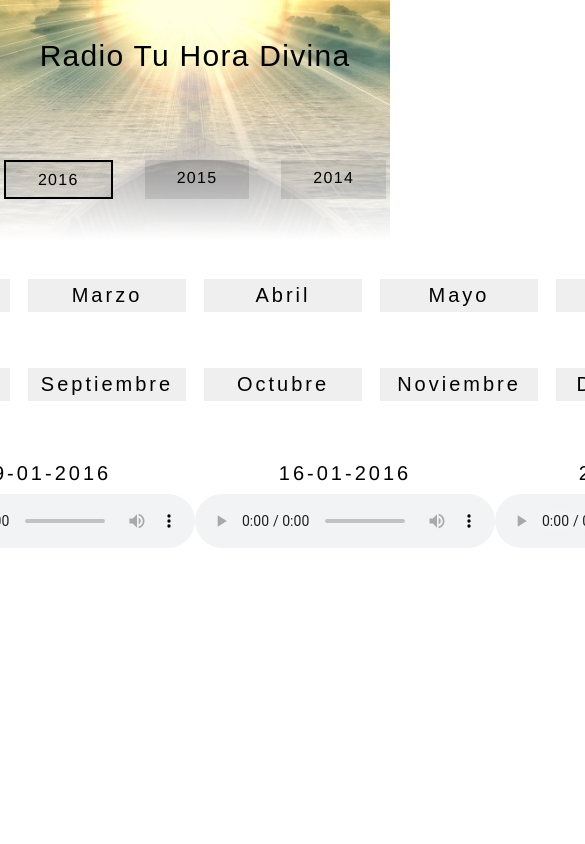
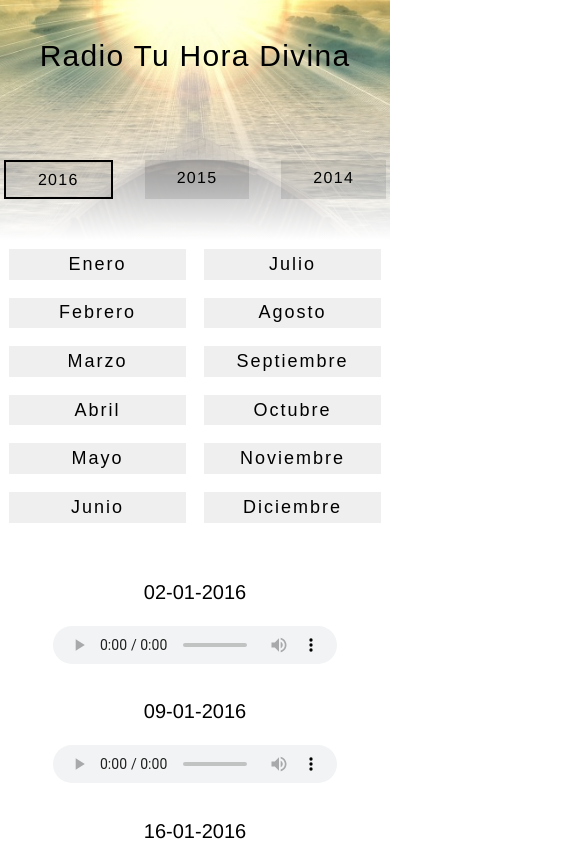
Before and after one commit to ari7946/radio-service, a React (Create React App) app in the folder tuhoradivina/: page / in a window 390 px wide. Shown: the top 844 px of the page, 585 px wide, since content can reach past the window. Built offline with nearby package versions, Linux system fonts and the light colour scheme.

Commit message:
Add more styles

```diff
--- a/tuhoradivina/src/App.css
+++ /dev/null
@@ -1,52 +0,0 @@
-/* .App {
-  text-align: center;
-}
-
-.App-logo {
-  height: 40vmin;
-  pointer-events: none;
-}
-
-@media (prefers-reduced-motion: no-preference) {
-  .App-logo {
-    animation: App-logo-spin infinite 20s linear;
-  }
-}
-
-.App-header {
-  background-color: #282c34;
-  min-height: 100vh;
-  display: flex;
-  flex-direction: column;
-  align-items: center;
-  justify-content: center;
-  font-size: calc(10px + 2vmin);
-  color: white;
-}
-
-.App-link {
-  color: #61dafb;
-}
-
-@keyframes App-logo-spin {
-  from {
-    transform: rotate(0deg);
-  }
-  to {
-    transform: rotate(360deg);
-  }
-} */
-
-.main-container {
-  margin: 0 5rem;
-  background-color:;
-  /* background-image: url('./assets//images/boat-water.png');
-	background-repeat: no-repeat;
-	background-position: center center;
-	background-attachment: fixed;
-	-webkit-background-size: cover;
-	-moz-background-size: cover;
-	-o-background-size: cover;
-	background-size: cover;
-  min-height: 100vh; */
-}
--- a/tuhoradivina/src/App.js
+++ b/tuhoradivina/src/App.js
@@ -2,7 +2,7 @@ import React, { useState } from 'react';
 import Navbar from './components/nav/nav.component';
 import Header from './components/header/header.component';
 import MainContent from './components/main-content/main-content.component';
-import './App.css';
+import './App.scss';
 import data from './components/data/data';
 import { Router, Switch, Route } from 'react-router-dom';
 
--- /dev/null
+++ b/tuhoradivina/src/App.scss
@@ -0,0 +1,17 @@
+
+.main-container {
+  margin: 0 auto;
+
+//   @media all and (max-width: 800px) {
+//     margin: 0;
+//   }
+//   /* background-image: url('./assets//images/boat-water.png');
+// 	background-repeat: no-repeat;
+// 	background-position: center center;
+// 	background-attachment: fixed;
+// 	-webkit-background-size: cover;
+// 	-moz-background-size: cover;
+// 	-o-background-size: cover;
+// 	background-size: cover;
+//   min-height: 100vh; */
+}
--- a/tuhoradivina/src/components/header/header.styles.scss
+++ b/tuhoradivina/src/components/header/header.styles.scss
@@ -11,7 +11,7 @@ header {
     width: 100%;
 
     @media all and (max-width: 1200px) {
-      height: 25rem;
+      height: 20rem;
     }
 
     @media all and (max-width: 800px) {
--- a/tuhoradivina/src/components/main-content/main-content.styles.scss
+++ b/tuhoradivina/src/components/main-content/main-content.styles.scss
@@ -3,8 +3,8 @@
     display: flex;
     flex-direction: column;
     justify-content: space-evenly;
-    align-items: center;
-    height: 40vh;
+    // align-items: center;
+    height: 18rem;
     width: 100%;
     margin-top: -3rem;
 
@@ -12,11 +12,18 @@
     //   margin-top: 0rem;
     // }
 
-    @media all and (max-width: 800px) {
+    @media all and (max-width: 1200px) {
       margin-top: 0;
+      width: 100%;
+      height: auto;
+      flex-direction: row;
+      align-items: stretch;
     }
 
     @media all and (max-width: 600px) {
-      margin-top: 0rem;
+      margin-top: 0;
+      width: 100%;
+      justify-content: space-evenly;
+      flex-wrap: wrap;
     }
   }
--- a/tuhoradivina/src/components/month-list/month-list.styles.scss
+++ b/tuhoradivina/src/components/month-list/month-list.styles.scss
@@ -1,5 +1,17 @@
 .months-wrapper {
   display: flex;
   height: auto;
-  justify-content: space-between;
+  min-width: 12rem;
+  justify-content: space-evenly;
+  margin: 0 auto;
+
+  @media all and (max-width: 1200px) {
+    height: auto;
+    flex-direction: column;
+    justify-content: flex-start;
+  }
+
+  @media all and (max-width: 800px) {
+    flex-direction: column;
+  }
 }
--- a/tuhoradivina/src/components/month/month.styles.scss
+++ b/tuhoradivina/src/components/month/month.styles.scss
@@ -15,4 +15,11 @@
     color: white;
     background-color: rgba(0,0,0,.5);
   }
+
+  @media all and (max-width: 1200px) {
+    font-size: 18px;
+    letter-spacing: 2px;
+    padding: .3rem .1rem;
+    margin: .5rem .4rem;
+  }
 }
--- a/tuhoradivina/src/components/nav/nav.styles.scss
+++ b/tuhoradivina/src/components/nav/nav.styles.scss
@@ -19,7 +19,8 @@
     // border-bottom: 1px solid grey;
 
     @media all and (max-width: 1200px) {
-      margin-top: 10rem;
+      margin-top: 7rem;
+      margin-bottom: 1rem;
     }
 
     @media all and (max-width: 800px) {
@@ -73,7 +74,7 @@
         transition: all .5s ease;
 
         @media all and (max-width: 1200px) {
-          font-size: 1.4rem;
+          font-size: 1.2rem;
         }
 
         @media all and (max-width: 800px) {
--- a/tuhoradivina/src/components/player-list/player-list.component.js
+++ b/tuhoradivina/src/components/player-list/player-list.component.js
@@ -10,6 +10,7 @@ const PlayerList = ({ monthTitle, audioData }) => {
         <div>
           <h2 className="audio-title">{audio.audioTitle}</h2>
           <ReactAudioPlayer
+            className="audio-player"
             src={audio.audioFile}
             autoplay
             controls
--- a/tuhoradivina/src/components/player-list/player-list.styles.scss
+++ b/tuhoradivina/src/components/player-list/player-list.styles.scss
@@ -1,6 +1,30 @@
 .player-wrapper {
   display: flex;
   justify-content: space-between;
+  margin: 0 auto;
+  max-width: 1800px;
+  @media all and (max-width: 1200px) {
+    flex-direction: column;
+    margin: 0 auto;
+  }
+
+  @media all and (max-width: 600px) {
+    margin-top: 2rem;
+  }
+
+  .audio-player {
+    margin: 0 .5rem;
+    padding: 0 .3rem;
+
+    @media all and (max-width: 1200px) {
+      margin: .2rem .2rem;
+      padding: .5rem ;
+    }
+    @media all and (max-width: 600px) {
+      margin: .2rem .2rem;
+      padding: .5rem ;
+    }
+  }
 
   .audio-title {
     color: black;
@@ -9,10 +33,21 @@
     font-weight: 400;
     letter-spacing: 3px;
     margin-bottom: .3rem;
-
-    // &:first-child {
-    //   margin-top: 0;
-    // }
+    @media all and (max-width: 800px) {
+      margin-top: .2rem;
+      margin-bottom: .2rem;
+      padding-bottom: .2rem ;
+      letter-spacing: 3px;
+    }
+    @media all and (max-width: 600px) {
+      margin-top: .4rem;
+      padding-top: .4rem ;
+      letter-spacing: 0;
+    }
+    @media all and (max-width: 1200px) {
+      &:first-child {
+        padding-top: -.5rem;
+      }
+    }
   }
-
 }
```
Also changed, not shown: tuhoradivina/src/components/main-content/main-content.container.js (deleted).
